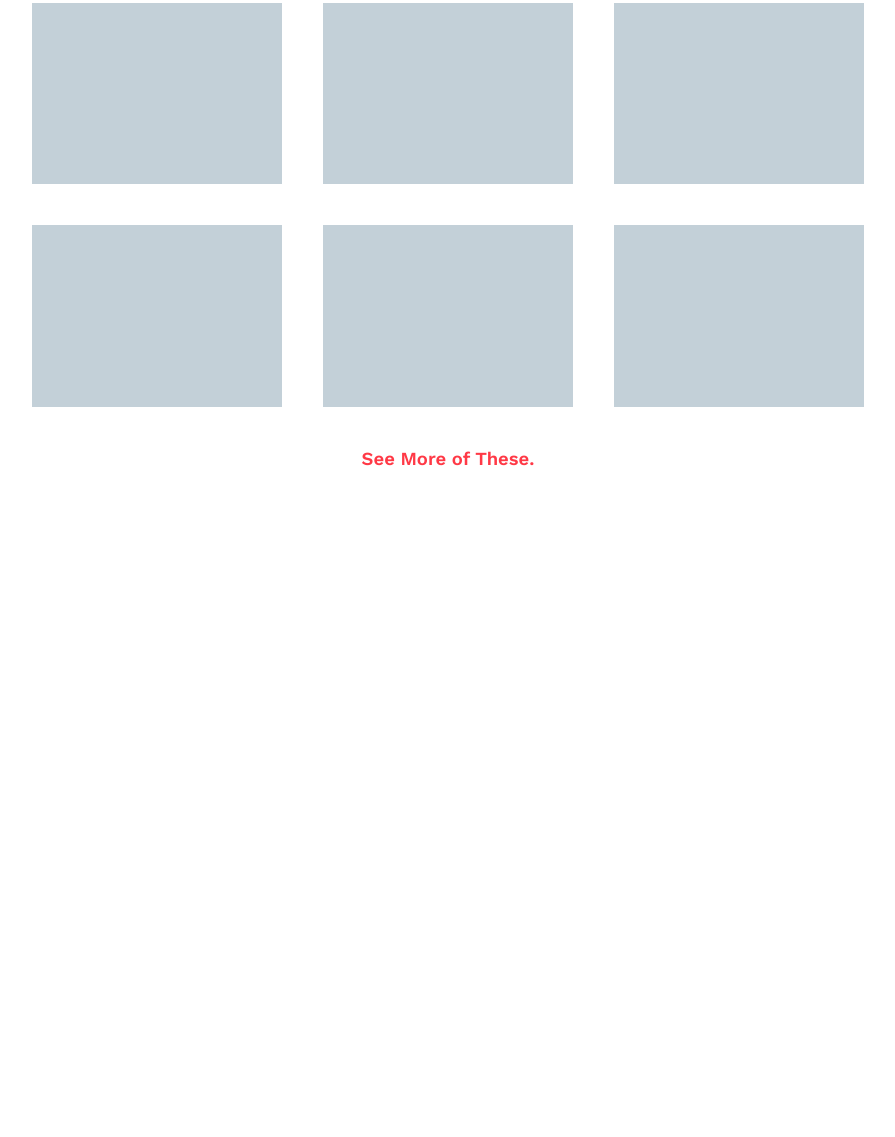
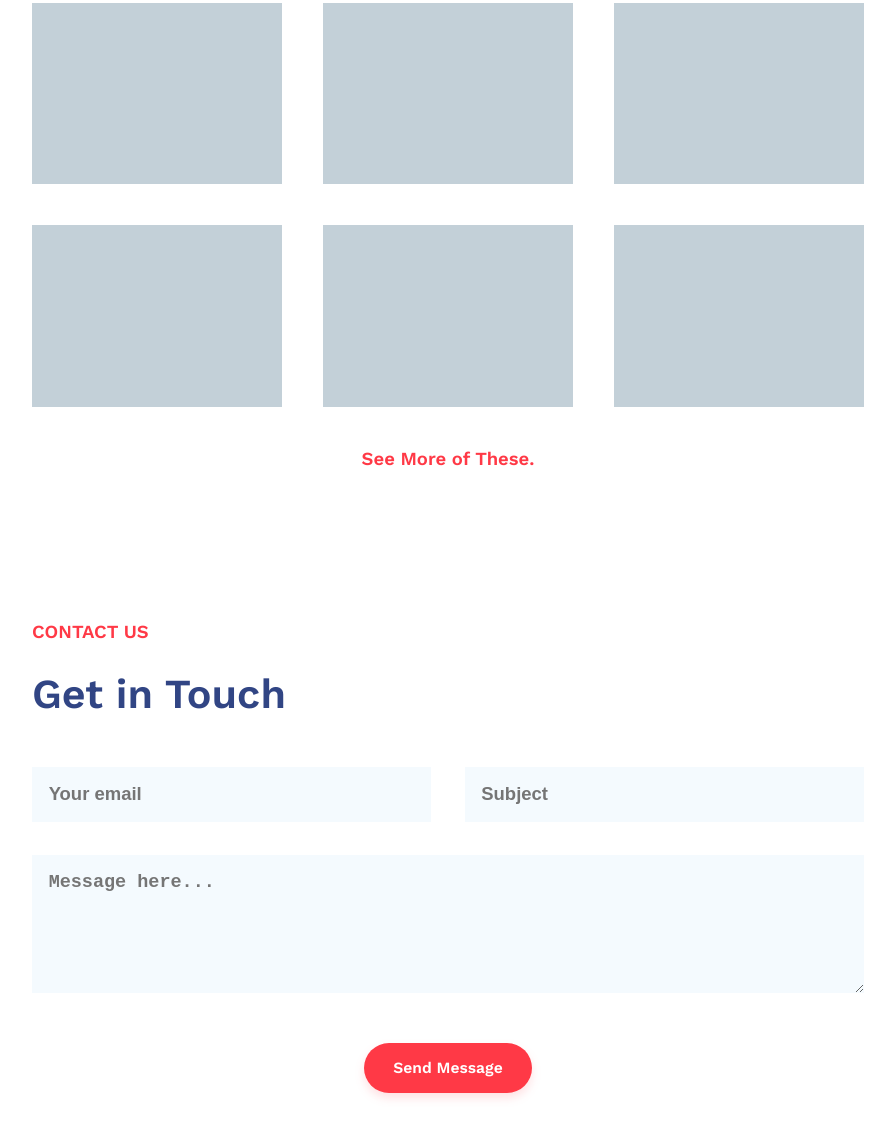
Before and after one commit to AnastasiyaHaidanovich/doob, a plain HTML site: page index.html in a window 1280 px wide. Shown: the part 889-2026 px from the top of the page, without its empty margins (192-1087 px from the left). Before the commit the page ends 1359 px from the top, so only its background shows below. Drawn offline with nearby package versions, Linux system fonts and the light colour scheme.

Commit message:
add: contacts section

```diff
--- a/index.html
+++ b/index.html
@@ -36,7 +36,7 @@
                         <a href="#" class="header-list__link">Blog.</a>
                     </li>
                     <li class="header-list__item">
-                        <a href="#" class="header-list__link">Contact us.</a>
+                        <a href="#contacts" class="header-list__link">Contact us.</a>
                     </li>
                 </ul>
             </nav>
@@ -112,6 +112,18 @@
                 </ul>
             </div>
         </section>
+        <section class="contacts" id="contacts">
+            <div class="container">
+                <span class="contacts__label">Contact us</span>
+                <h2 class="contacts__title">Get in Touch</h2>
+                <form action="POST" class="contacts-form">
+                    <input type="text" class="contacts-form__input" type="email" placeholder="Your email">
+                    <input type="text" class="contacts-form__input" type="text" placeholder="Subject">
+                    <textarea class="contacts-form__message" name="Message" rows="5" placeholder="Message here..."></textarea>
+                    <button class="button-red contacts-form__button">Send Message</button>
+                </form>
+            </div>
+        </section>
     </main>
 
 </body>
--- /dev/null
+++ b/sass/blocks/_contacts.sass
@@ -0,0 +1,42 @@
+.contacts
+    margin-bottom: calc(30px + 30 * ((100vw - 320px) / 680))
+    &__label
+        font-size: calc(10px + 6 * ((100vw - 320px) / 680))
+        text-transform: uppercase
+        font-weight: 600
+        color: #ff3946
+        display: inline-block
+        margin-bottom: calc(20px + 6 * ((100vw - 320px) / 680))
+    &__title
+        font-size: calc(30px + 8 * ((100vw - 320px) / 680))
+        color: #314584
+        font-weight: 600
+        margin-bottom: calc(20px + 20 * ((100vw - 320px) / 680))
+    &-form
+        display: flex
+        align-items: center
+        flex-wrap: wrap
+        justify-content: space-between
+        &__input
+            min-width: 70px
+            flex-basis: 48%
+            font-size: calc(10px + 6 * ((100vw - 320px) / 680))
+            letter-spacing: 0px
+            color: #314584
+            font-weight: 600
+            border: none
+            padding: 2%
+            background-color: #f4fafe
+            margin-bottom: 4%
+        &__message
+            flex-basis: 100%
+            font-size: calc(10px + 6 * ((100vw - 320px) / 680))
+            letter-spacing: 0px
+            color: #314584
+            font-weight: 600
+            border: none
+            padding: 2%
+            background-color: #f4fafe
+            margin-bottom: 6%
+        &__button
+            margin: 0 auto
--- a/sass/blocks/_portfolio.sass
+++ b/sass/blocks/_portfolio.sass
@@ -6,6 +6,7 @@
     color:#314584
 
 .portfolio
+    margin-bottom: calc(80px + 50 * ((100vw - 320px) / 680)
     &__title
         +lettersCapital
         font-size: calc(30px + 5 * ((100vw - 320px) / 680))
--- a/sass/style.sass
+++ b/sass/style.sass
@@ -2,4 +2,5 @@
 @import 'blocks/header'
 @import 'blocks/about'
 @import 'blocks/portfolio'
+@import 'blocks/contacts'
 @import 'media'
```
Also changed, not shown: css/style.css, 1 other file.
